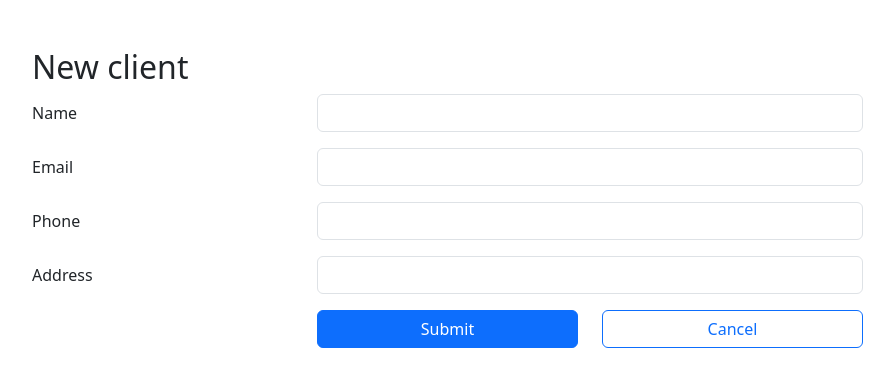
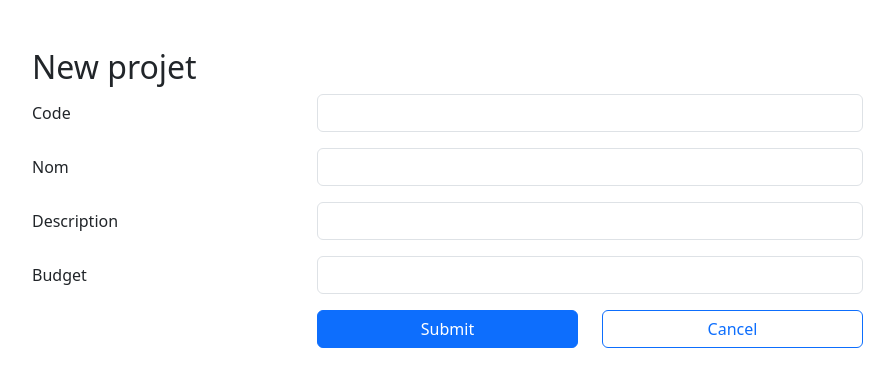
Before and after one commit to Papendiogouniang/crud, a PHP site: page /create.php in a window 1280 px wide. Shown: the top 387 px of the page, without its empty margins (50-944 px from the left). Run offline with PHP 8.4, Linux system fonts and the light colour scheme.

Commit message:
Update create.php

```diff
--- a/create.php
+++ b/create.php
@@ -2,33 +2,33 @@
 $servername= "localhost";
 $username = "root";
 $password ="";
-$database="niangshop";
+$database="crud";
 //Create connection
 $connection = new mysqli($servername, $username, $password, $database);
 
 
-$name = "";
-$email = "";
-$phone = "";
-$address = "";
+$code = "";
+$nom = "";
+$description = "";
+$budget= "";
 
 $errorMessage="";
 $successMessage="";
 if ( $_SERVER['REQUEST_METHOD'] == 'POST'){
-    $name =$_POST["name"];
-    $email =$_POST["email"];
-    $phone =$_POST["phone"];
-    $address =$_POST["address"];
+    $code =$_POST["code"];
+    $nom =$_POST["nom"];
+    $description =$_POST["description"];
+    $budget =$_POST["budget"];
 
     do{
-        if (empty($name) || empty($email) || empty($phone) || empty($address)) {
+        if (empty($code) || empty($nom) || empty($description) || empty($budget)) {
             $errorMessage = "All the fields are required";
             break;
         }
 
         //add new client to database
-        $sql = "INSERT INTO clients (name,email,phone,address)" .
-        "VALUES ('".$name."','". $email. "', '".$phone."' , '" .$address. "' ) ";
+        $sql = "INSERT INTO projet (code,nom,description,budget)" .
+        "VALUES ('".$code."','". $nom. "', '".$description."' , '" .$budget. "' ) ";
         $result = $connection->query($sql);
 
         if (!$result) {
@@ -36,14 +36,14 @@ if ( $_SERVER['REQUEST_METHOD'] == 'POST'){
             break;
         }
 
-        $name = "";
-        $email = "";
-        $phone = "";
-        $address = "";
+        $code = "";
+        $nom = "";
+        $description = "";
+        $budget = "";
 
-        $successMessage = "Client added correctly";
+        $successMessage = "Projet added correctly";
 
-        header("location: /niangshop/index.php");
+        header("location: /crud/index.php");
         exit;
     } while (false);
 }
@@ -55,13 +55,13 @@ if ( $_SERVER['REQUEST_METHOD'] == 'POST'){
 <head>
     <meta charset="UTF-8">
     <meta name="viewport" content="width=device-width, initial-scale=1.0">
-    <title>Niang shop</title>
+    <title>crud</title>
     <link rel="stylesheet" href="https://cdn.jsdelivr.net/npm/bootstrap@5.3.2/dist/css/bootstrap.min.css">
     <script src="https://cdn.jsdelivr.net/npm/bootstrap@5.3.2/dist/js/bootstrap.bundle.min.js"></script>
 </head>
 <body>
     <div class="container my-5">
-        <h2>New client</h2>
+        <h2>New projet</h2>
 
          <?php
          if (!empty($errorMessage)){
@@ -76,36 +76,36 @@ if ( $_SERVER['REQUEST_METHOD'] == 'POST'){
 
         <form method="post">
             <div class="row mb-3">
-                <label class="col-sm-3 col-form-label">Name</label>
+                <label class="col-sm-3 col-form-label">Code</label>
                 <div class="col-sm-6">
-                    <input type="text" class="form-control" name="name" value="<?php echo $name; ?>">
+                    <input type="number" class="form-control" name="code" value="<?php echo $code; ?>">
 
                 </div>
 
             </div>
 
             <div class="row mb-3">
-                <label class="col-sm-3 col-form-label">Email</label>
+                <label class="col-sm-3 col-form-label">Nom</label>
                 <div class="col-sm-6">
-                    <input type="text" class="form-control" name="email" value="<?php echo $email; ?>">
+                    <input type="text" class="form-control" name="nom" value="<?php echo $nom; ?>">
 
                 </div>
 
             </div>
 
             <div class="row mb-3">
-                <label class="col-sm-3 col-form-label">Phone</label>
+                <label class="col-sm-3 col-form-label">Description</label>
                 <div class="col-sm-6">
-                    <input type="text" class="form-control" name="phone" value="<?php echo $phone; ?>">
+                    <input type="text" class="form-control" name="description" value="<?php echo $description; ?>">
 
                 </div>
 
             </div>
 
             <div class="row mb-3">
-                <label class="col-sm-3 col-form-label">Address</label>
+                <label class="col-sm-3 col-form-label">Budget</label>
                 <div class="col-sm-6">
-                    <input type="text" class="form-control" name="address" value="<?php echo $address; ?>">
+                    <input type="number" class="form-control" name="budget" value="<?php echo $budget; ?>">
 
                 </div>
 
@@ -134,7 +134,7 @@ if ( $_SERVER['REQUEST_METHOD'] == 'POST'){
 
                 </div>
                 <div class="col-sm-3 d-grid">
-                    <a class="btn btn-outline-primary" href="/niangshop/index.php" role="button">Cancel</a>
+                    <a class="btn btn-outline-primary" href="/crud/index.php" role="button">Cancel</a>
 
                 </div>
 
```
